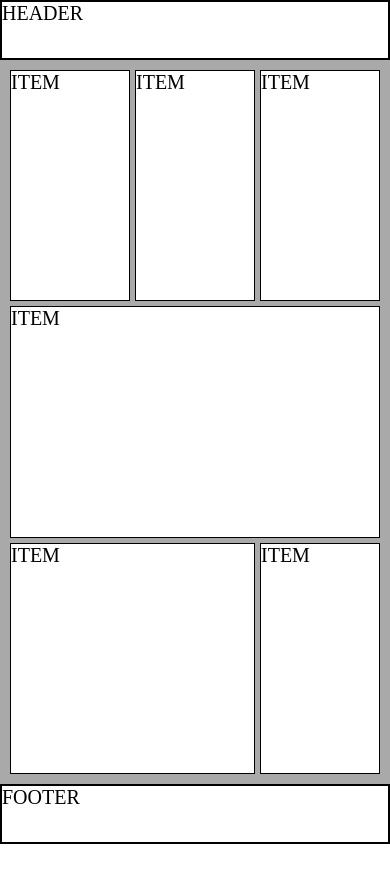
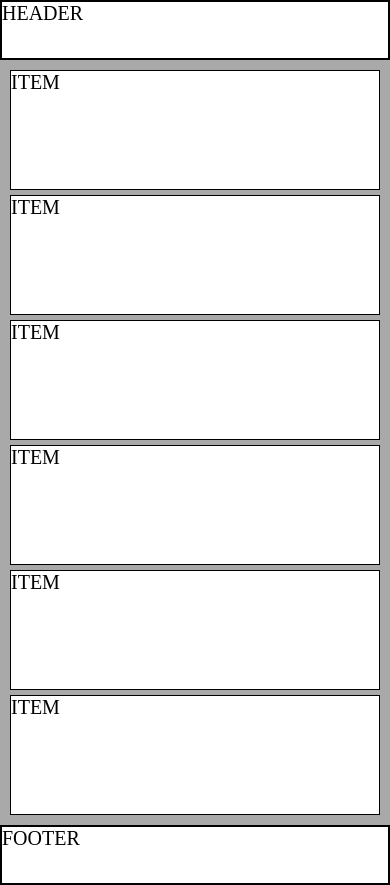
Before and after one commit to ErickOTC/Full_Stack_JavaScript, a plain HTML site: page 03-CSS3 Moderno/15- exercício de grid/index.html in a window 390 px wide. Before the commit the page ends 844 px from the top, so only its background shows below. Drawn offline with Linux system fonts and the light colour scheme.

Commit message:
responsividade com grid

```diff
--- a/03-CSS3 Moderno/15- exercício de grid/src/css/style.css
+++ b/03-CSS3 Moderno/15- exercício de grid/src/css/style.css
@@ -42,24 +42,54 @@
 
 .item01{
     grid-area: item1;
+    min-width: 250px;
 }
 
 .item02{
     grid-area: item2;
+    min-width: 250px;
 }
 
 .item03{
     grid-area: item3;
+    min-width: 250px;
 }
 
 .item04{
     grid-area: item4;
+    min-width: 250px;
 }
 
 .item05{
     grid-area: item5;
+    min-width: 250px;
 }
 
 .item06{
     grid-area: item6;
+    min-width: 250px;
 }
+
+@media(max-width:780px) {
+    .main-content {
+        grid-template-areas:
+        "item1 item2"
+        "item3 item6"
+        "item4 item4"
+        "item5 item5"
+        ;
+    }
+}
+
+@media(max-width:530px) {
+    .main-content {
+        grid-template-areas:
+        "item1"
+        "item2"
+        "item3"
+        "item4"
+        "item5"
+        "item6"
+        ;
+    }
+}
```
